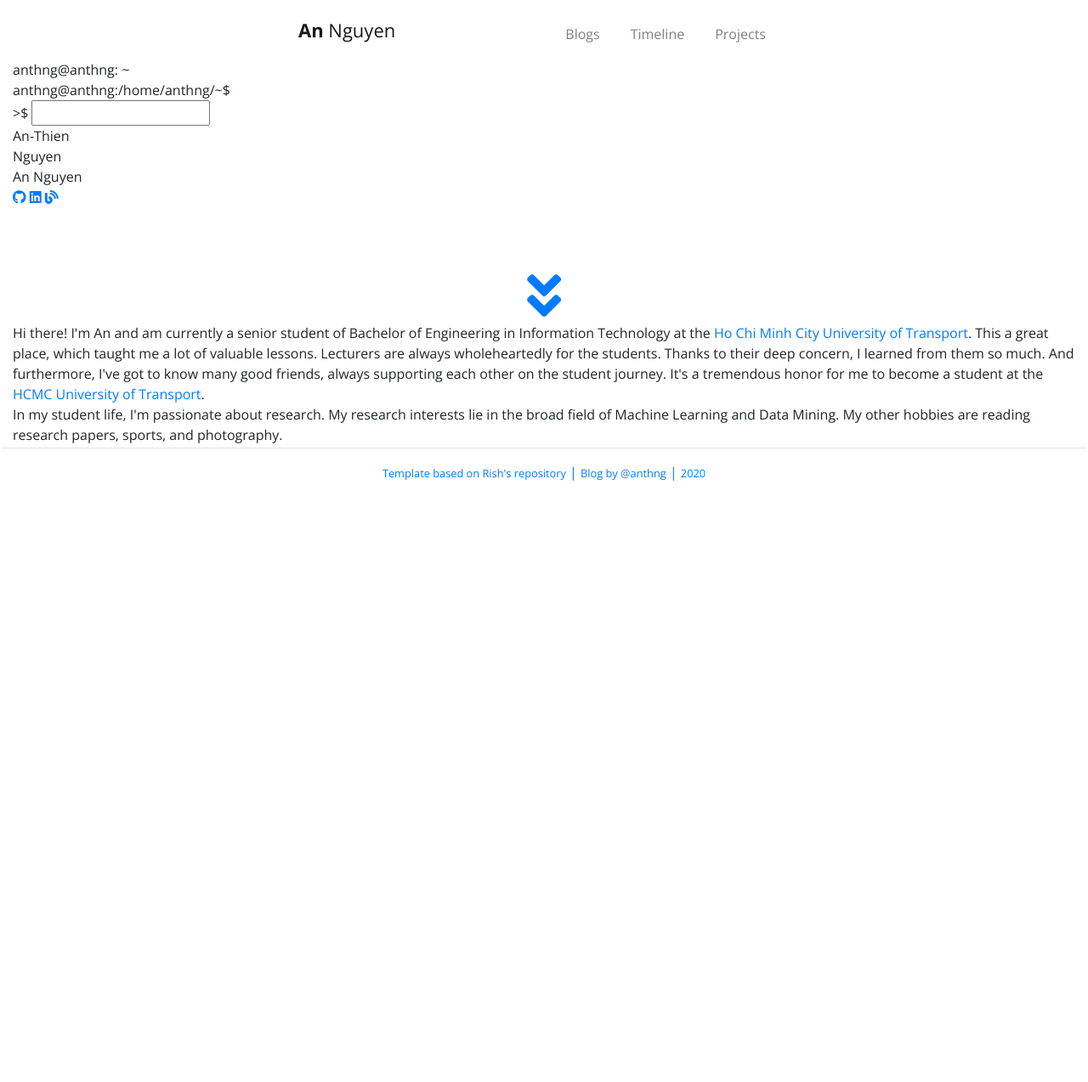
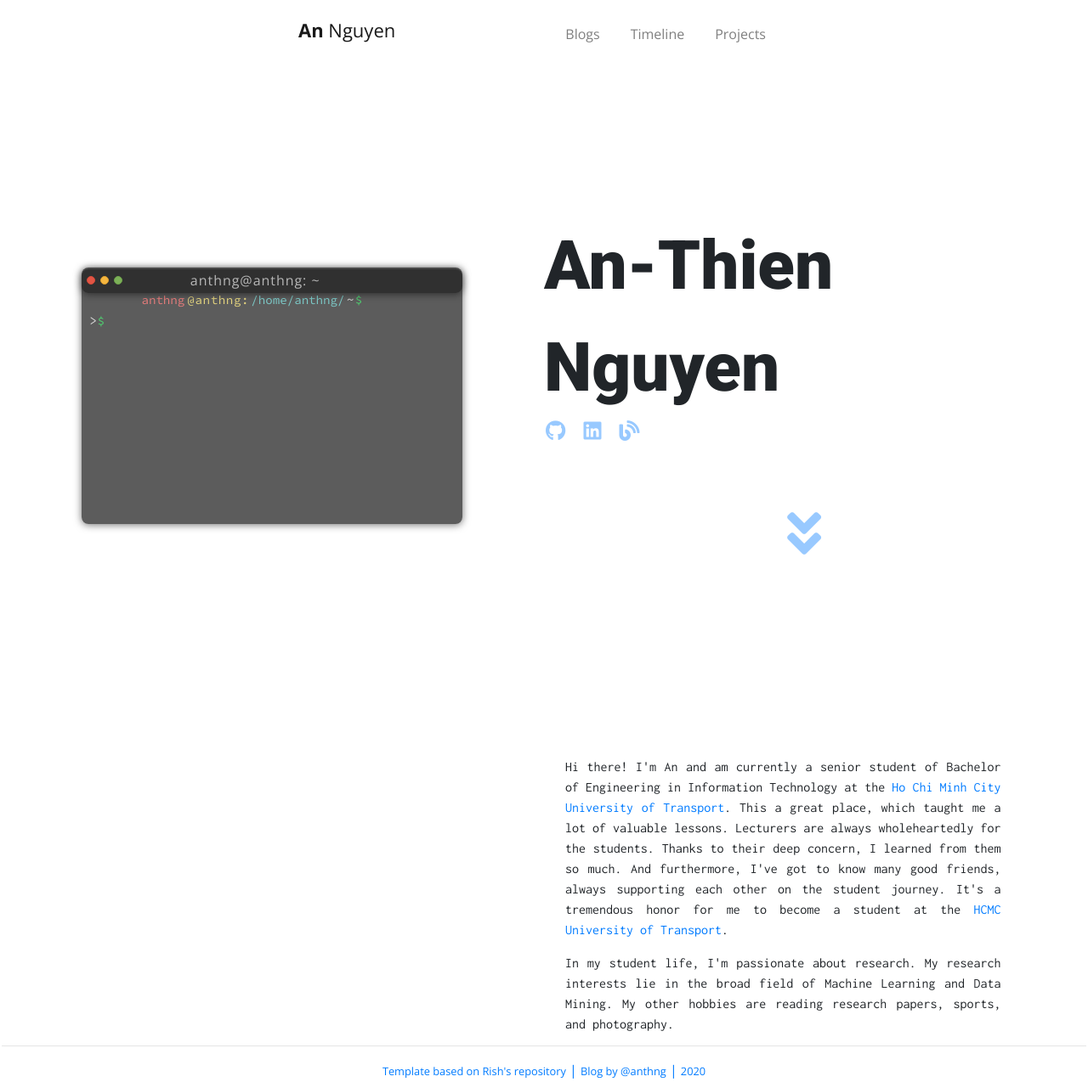
Before and after one commit to anthng/anthng.github.io, a Jekyll site: the page built from about.html, in a window 1280 px wide. Shown: the whole page at 85% size. Built offline with Jekyll 4.4.1, drawn with Linux system fonts in a browser that asks for light colours; nearby versions of some CDN libraries; before the commit the page ends 900 px from its top, so only the background shows below that.

Commit message:
change css

```diff
--- a/_layouts/default.html
+++ b/_layouts/default.html
@@ -22,7 +22,7 @@
         <link rel="shortcut icon" href="{{ "/images/favicon.png" | prepend: site.baseurl }}">
         <link rel="stylesheet" href="{{ site.url }}/assets/css/base.css">
 
-        {% if  page.title  == 'Home' %}
+        {% if  page.title  == 'About' %}
             <script src='https://cdnjs.cloudflare.com/ajax/libs/typed.js/1.1.1/typed.min.js'></script>
             <link href="https://fonts.googleapis.com/css?family=Inconsolata:200,400,700" rel="stylesheet" type="text/css">
             <link rel="stylesheet" href="{{ site.url }}/assets/css/home.css">
```
Also changed, not shown: _layouts/post.html (+2 -11 lines).
